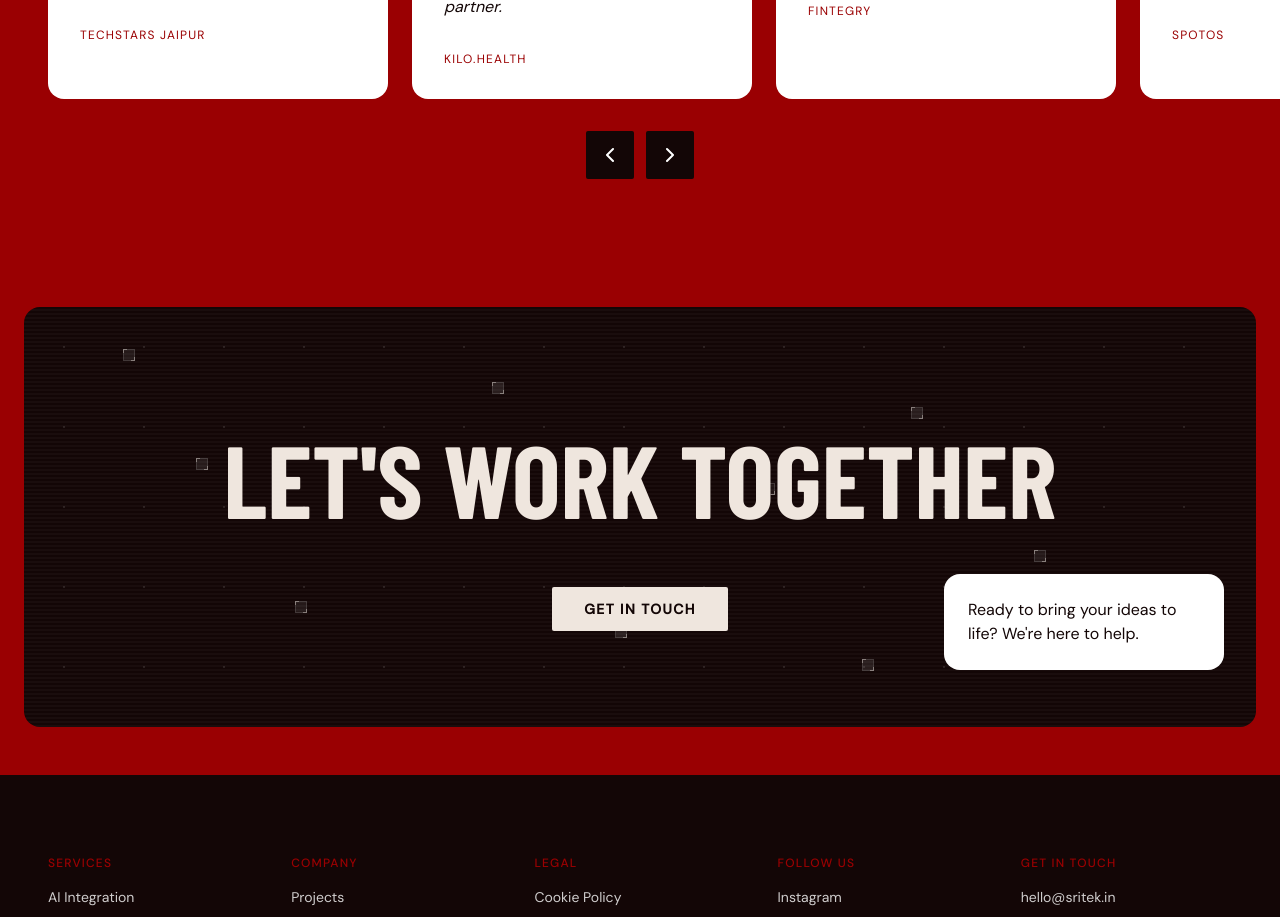
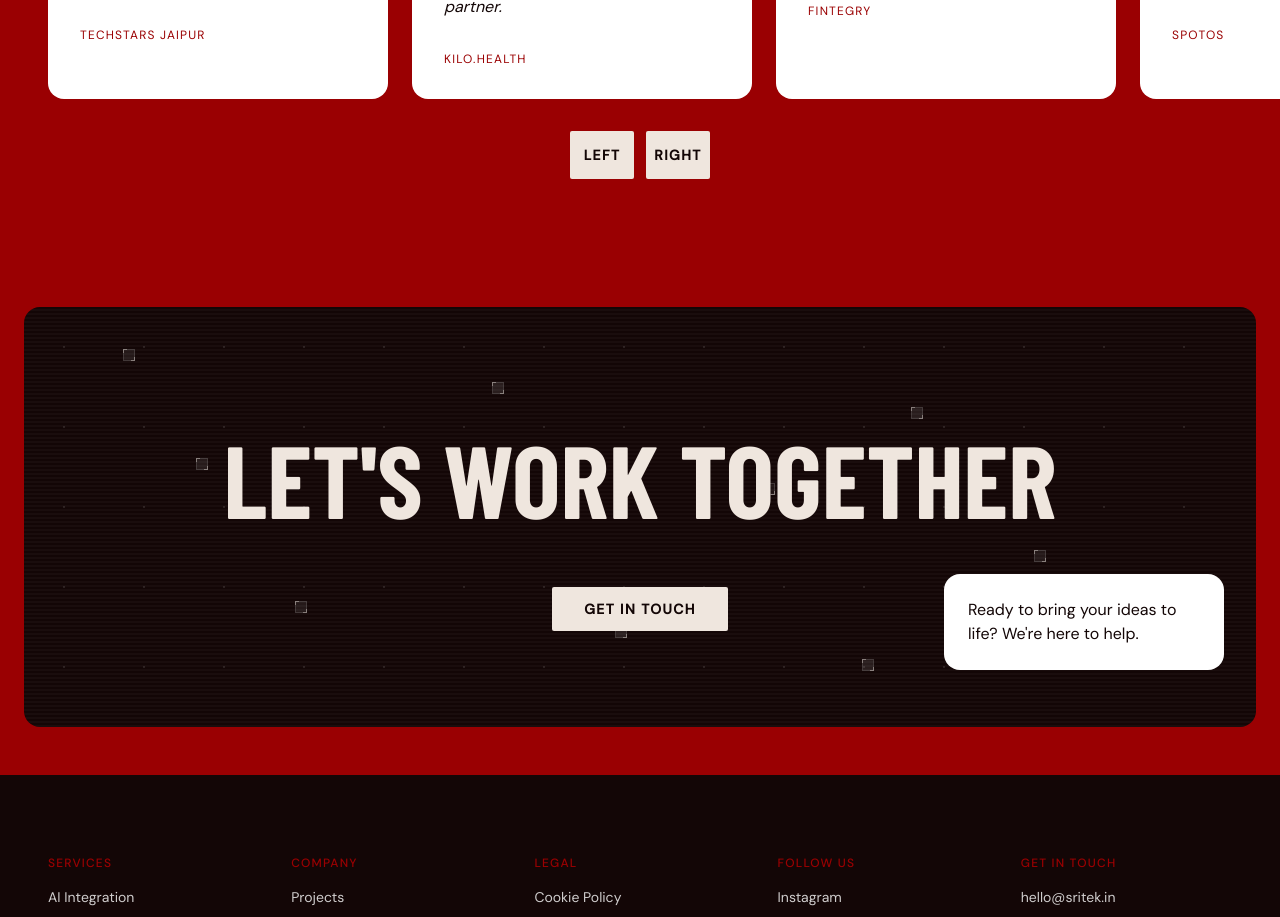
Before and after one commit to sritek/sritek-landing, a Next.js app: page / in a window 1280 px wide. Shown: the part 5435-6352 px from the top of the page. Built offline with nearby package versions, Linux system fonts and the light colour scheme; a web font is replaced by a local one.

Commit message:
Added Favicon

```diff
--- a/app/layout.tsx
+++ b/app/layout.tsx
@@ -28,6 +28,9 @@ export const metadata: Metadata = {
     title: "Sritek",
     description: "Custom software studio in Jaipur",
     url: "https://sritek.in",
+  },
+  icons: {
+    icon: "/favicon.svg",
   },
 };
 
--- a/components/sections/CTABanner.tsx
+++ b/components/sections/CTABanner.tsx
@@ -12,7 +12,7 @@ export default function CTABanner() {
           <h2 className="font-display text-[clamp(3rem,8vw,7rem)] font-extrabold text-cream">
             LET&apos;S WORK TOGETHER
           </h2>
-          <Button className="mt-8" variant="purpleShadow" href="/contact">
+          <Button className="mt-8" variant="redShadow" href="/contact">
             Get In Touch
           </Button>
         </div>
--- a/components/sections/TestimonialCarousel.tsx
+++ b/components/sections/TestimonialCarousel.tsx
@@ -3,6 +3,7 @@
 import { useState } from "react";
 import { ChevronLeft, ChevronRight } from "lucide-react";
 import { testimonials } from "@/lib/data/testimonials";
+import Button from "../ui/Button";
 
 export default function TestimonialCarousel() {
   const [index, setIndex] = useState(0);
@@ -27,20 +28,22 @@ export default function TestimonialCarousel() {
         </div>
       </div>
       <div className="mt-8 flex justify-center gap-3">
-        <button
-          className="h-12 w-12 rounded-sm bg-dark text-white"
+        <Button
+          variant="primary"
+          className="h-12 w-12 rounded-sm "
           onClick={() => setIndex((v) => Math.max(0, v - 1))}
         >
-          <ChevronLeft className="mx-auto" />
-        </button>
-        <button
-          className="h-12 w-12 rounded-sm bg-dark text-white"
+          Left
+        </Button>
+        <Button
+          variant="primary"
+          className="h-12 w-12 rounded-sm "
           onClick={() =>
             setIndex((v) => Math.min(testimonials.length - 1, v + 1))
           }
         >
-          <ChevronRight className="mx-auto" />
-        </button>
+          right
+        </Button>
       </div>
     </section>
   );
--- a/components/sections/TrustedBy.tsx
+++ b/components/sections/TrustedBy.tsx
@@ -11,7 +11,7 @@ export default function TrustedBy() {
           <h2 className="font-display text-[clamp(2rem,5vw,4rem)] font-extrabold text-cream">
             TRUSTED BY INDIA&apos;S FASTEST GROWING COMPANIES
           </h2>
-          <Button className="mt-8" variant="purpleShadow" href="/contact">
+          <Button className="mt-8" variant="redShadow" href="/contact">
             Get In Touch
           </Button>
         </div>
--- a/components/sections/WhoWeAre.tsx
+++ b/components/sections/WhoWeAre.tsx
@@ -40,12 +40,7 @@ export default function WhoWeAre() {
             project managers creating custom software, SaaS and AI that scales
             your business.
           </p>
-          <Button
-            href="/about"
-            variant="purpleShadow"
-            className="mt-8"
-            size="lg"
-          >
+          <Button href="/about" variant="redShadow" className="mt-8" size="lg">
             About Us
           </Button>
         </div>
--- a/components/ui/Button.tsx
+++ b/components/ui/Button.tsx
@@ -2,7 +2,7 @@ import Link from "next/link";
 import { clsx } from "clsx";
 
 type Props = {
-  variant?: "primary" | "outline" | "dark" | "purpleShadow";
+  variant?: "primary" | "outline" | "dark" | "redShadow";
   size?: "sm" | "md" | "lg";
   href?: string;
   className?: string;
@@ -28,7 +28,7 @@ export default function Button({
   const variants = {
     primary:
       "bg-cream text-dark font-bold rounded-md hover:shadow-[-5px_5px_0px_0px_#130606]",
-    purpleShadow:
+    redShadow:
       "bg-cream text-dark font-bold rounded-md hover:shadow-[-5px_5px_0px_0px_#9a0002]",
     outline: "border-2 border-cream text-cream hover:bg-cream hover:text-dark",
     dark: "bg-dark text-white hover:bg-dark/80",
```
Also changed, not shown: public/favicon.svg (added).
